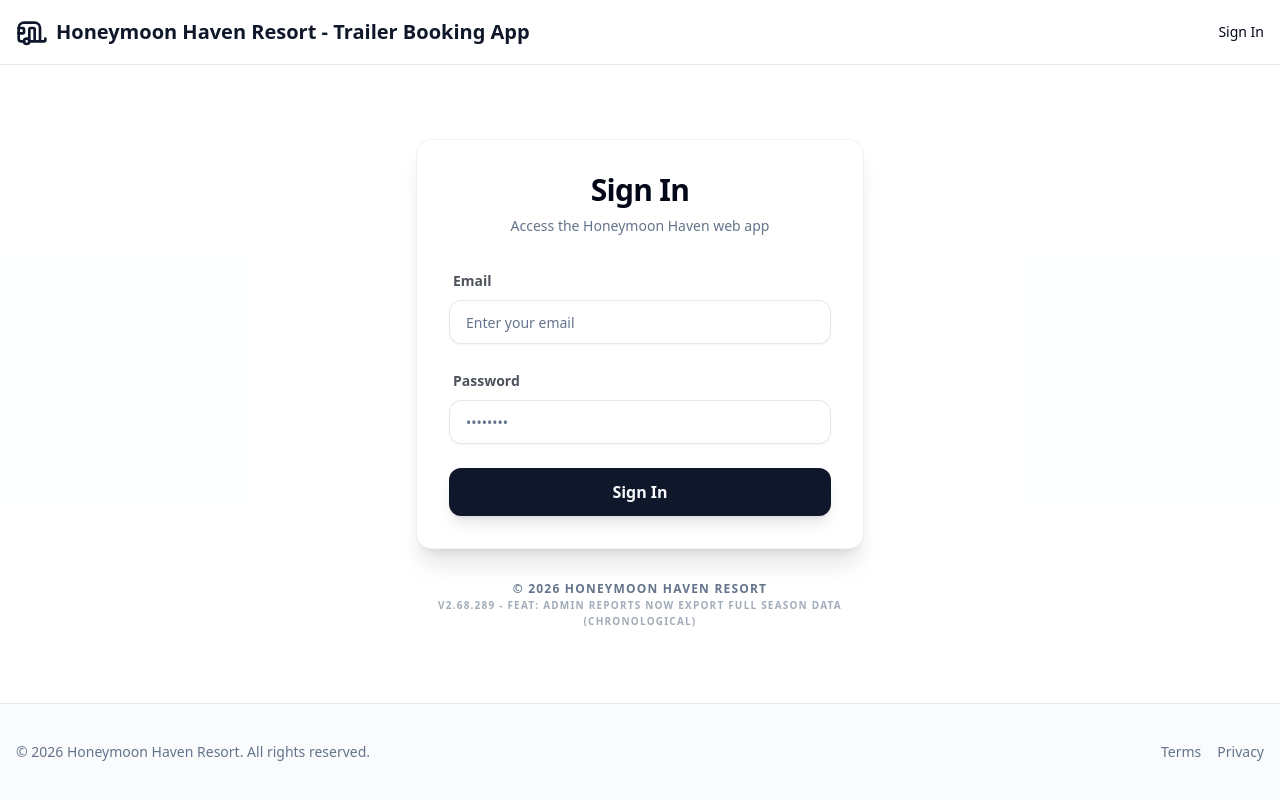
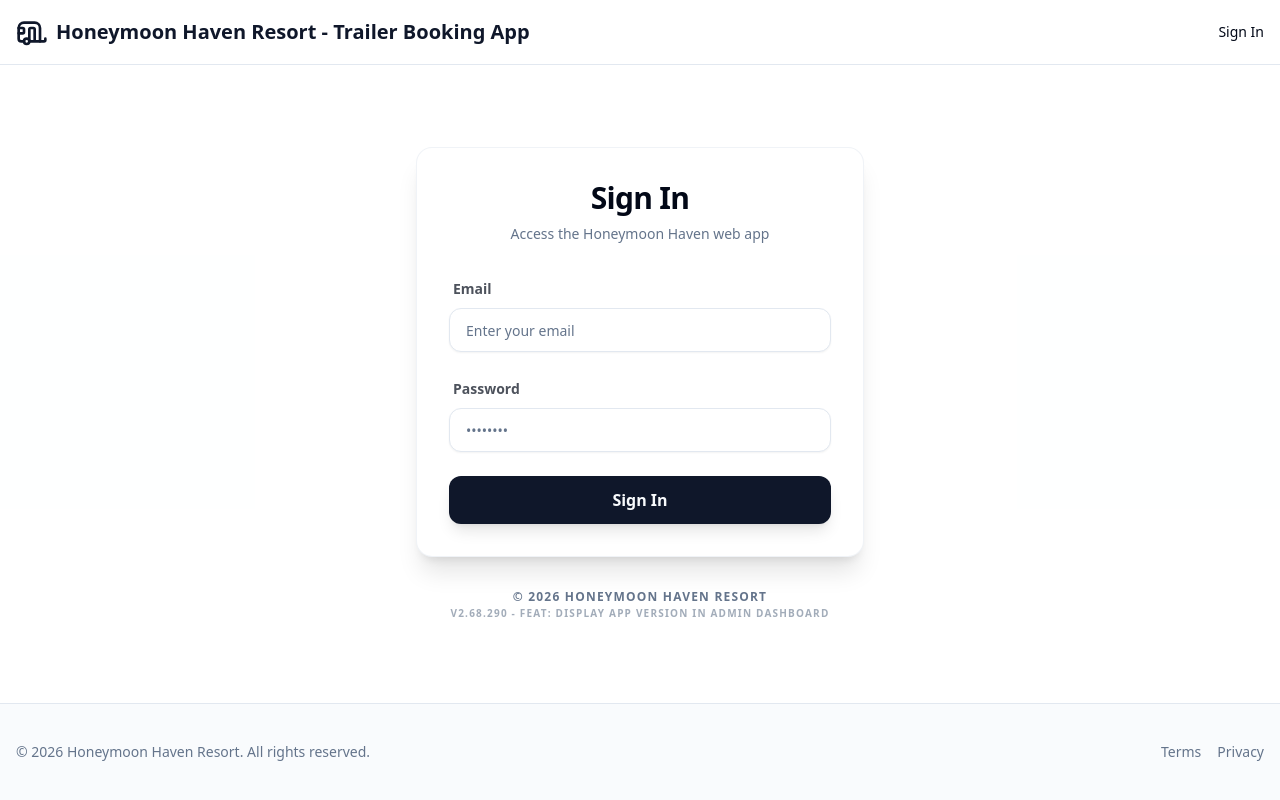
Before and after one commit to bryhudson/honeymoon-haven, a React (Vite) app: page /#/login in a window 1280 px wide. Built offline with nearby package versions, Linux system fonts and the light colour scheme; no server answers; the database is empty.

Commit message:
Feat: Display App Version in Admin Dashboard

```diff
--- a/package.json
+++ b/package.json
@@ -1,7 +1,7 @@
 {
   "name": "hhr",
   "private": true,
-  "version": "2.68.289",
+  "version": "2.68.290",
   "type": "module",
   "homepage": "https://hhr-trailer-booking.web.app",
   "scripts": {
--- a/src/pages/AdminDashboard.jsx
+++ b/src/pages/AdminDashboard.jsx
@@ -1,4 +1,5 @@
 import React, { useState, useEffect } from 'react';
+import { version } from '../../package.json';
 import { Link } from 'react-router-dom';
 import { useAuth } from '../contexts/AuthContext';
 import { CABIN_OWNERS, DRAFT_CONFIG, getShareholderOrder, mapOrderToSchedule } from '../lib/shareholders';
@@ -1060,7 +1061,13 @@ export function AdminDashboard() {
                 )}
                 <div className="flex flex-col md:flex-row justify-between items-start md:items-center gap-4">
                     <div>
-                        <h1 className="text-3xl font-bold tracking-tight text-slate-900">Admin Dashboard</h1>
+                        <h1 className="text-3xl font-bold tracking-tight text-slate-900 flex items-center gap-3">
+                            Admin Dashboard
+                            <span className="text-sm font-normal text-slate-400 bg-slate-100 px-2 py-0.5 rounded-full border border-slate-200">
+                                v{version}
+                            </span>
+                        </h1>
+
                         <p className="text-muted-foreground mt-1">Overview of resort performance and bookings.</p>
                     </div>
                     <div className="flex gap-3">
--- a/src/pages/Dashboard.jsx
+++ b/src/pages/Dashboard.jsx
@@ -924,7 +924,7 @@ export function Dashboard() {
 
                     <div className="mt-12 pt-8 border-t text-center space-y-2">
                         <p className="text-xs text-muted-foreground mb-1">&copy; 2026 Honeymoon Haven Resort</p>
-                        <p className="text-[10px] text-muted-foreground/60">v2.68.289 - Feat: Admin Reports now export Full Season Data (Chronological)</p>
+                        <p className="text-[10px] text-muted-foreground/60">v2.68.290 - Feat: Display App Version in Admin Dashboard</p>
 
 
                     </div>
--- a/src/pages/Login.jsx
+++ b/src/pages/Login.jsx
@@ -142,7 +142,7 @@ export function Login() {
 
                 <p className="text-center mt-8 text-xs text-muted-foreground uppercase tracking-widest font-semibold">
                     &copy; {new Date().getFullYear()} Honeymoon Haven Resort
-                    <p className="text-[10px] text-muted-foreground/60">v2.68.289 - Feat: Admin Reports now export Full Season Data (Chronological)</p>
+                    <p className="text-[10px] text-muted-foreground/60">v2.68.290 - Feat: Display App Version in Admin Dashboard</p>
                 </p>
             </div>
         </div>
```
